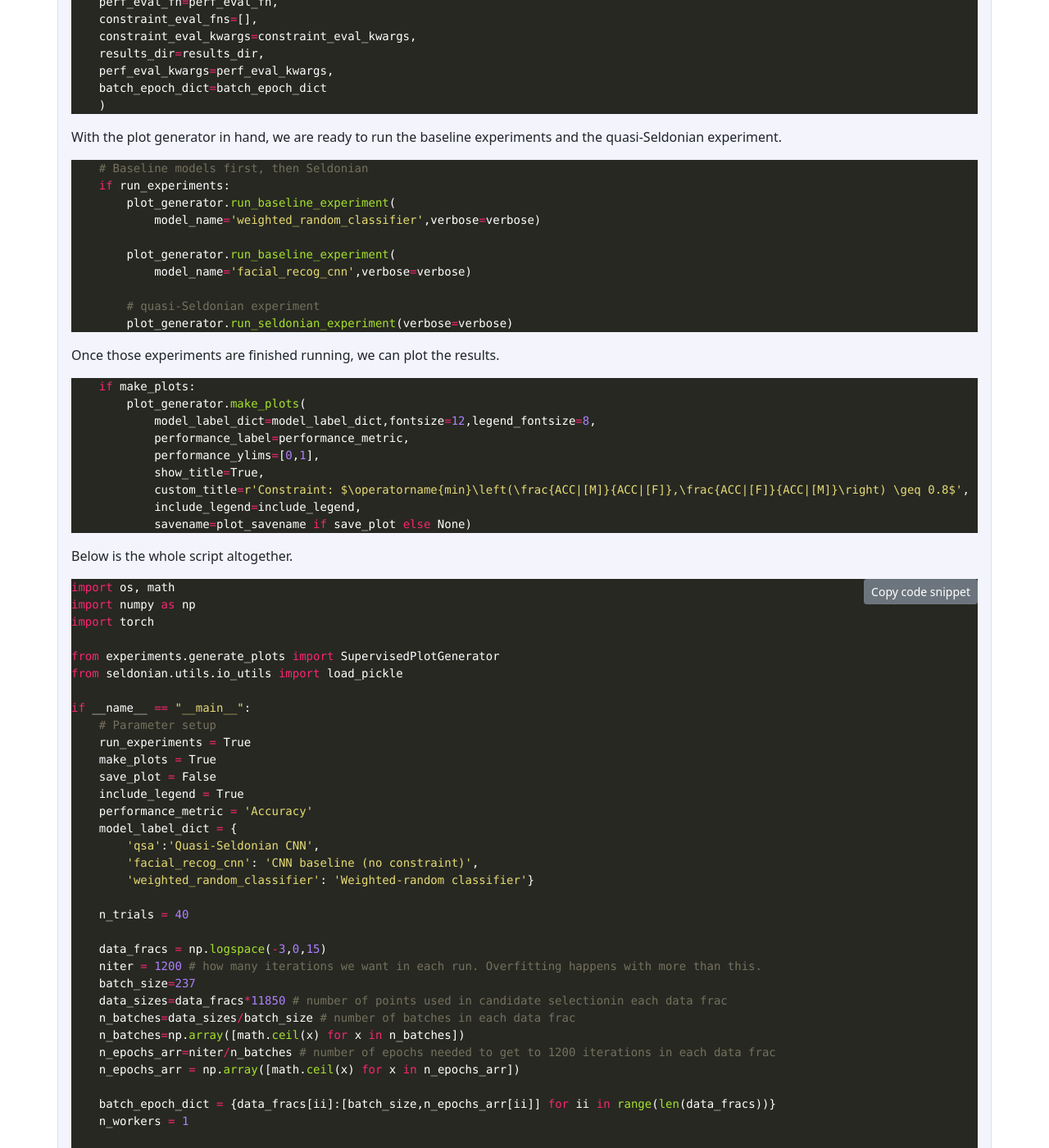
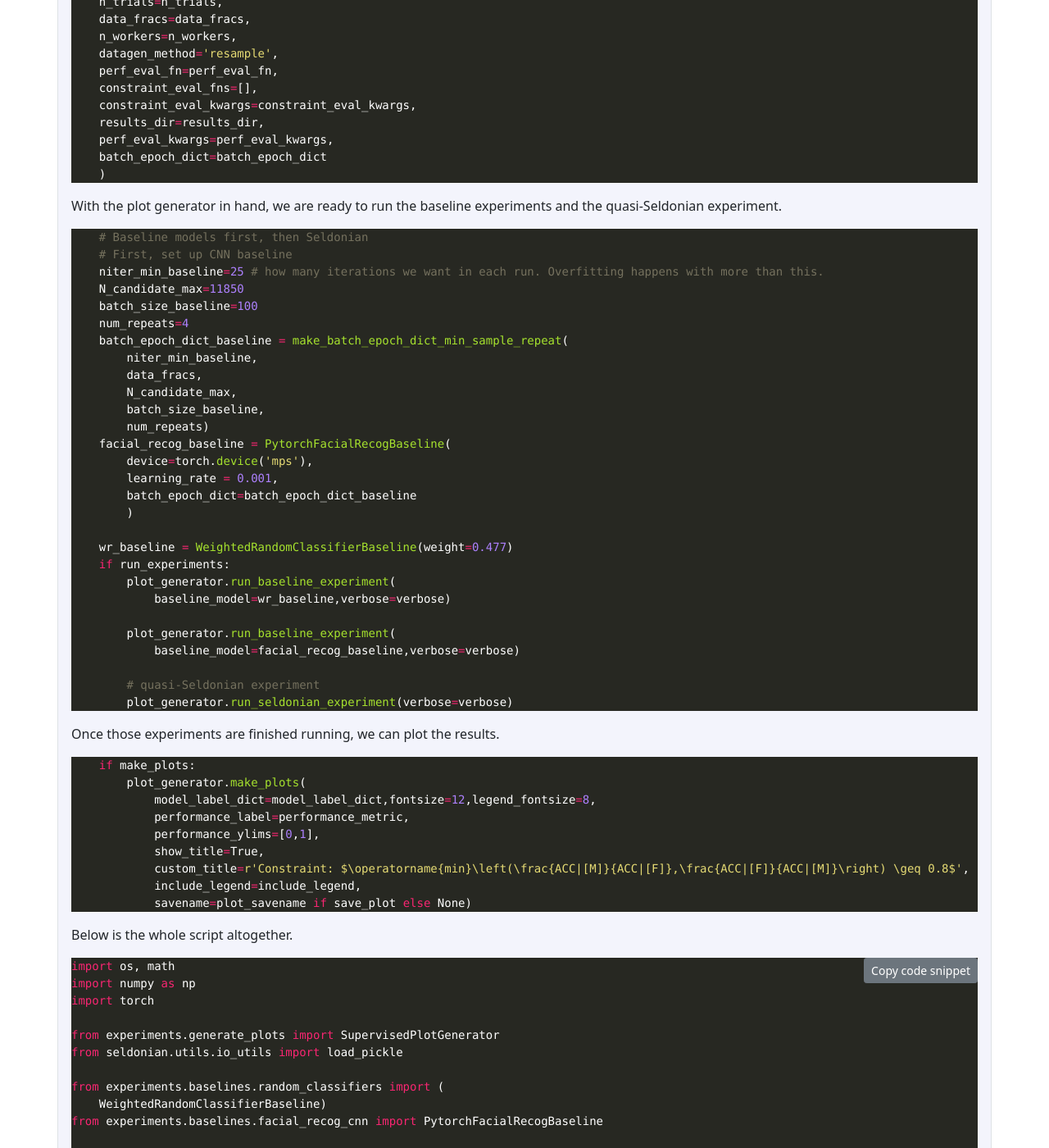
Before and after one commit to seldonian-framework/Tutorials, a Jekyll site: the page built from examples/facial_recognition.md, in a window 1280 px wide and 1400 px high, scrolled down 10370 px. Shown: the whole window at 82% size. Built offline with Jekyll 4.4.1, drawn with Linux system fonts in a browser that asks for light colours; nearby versions of some CDN libraries; formulas are drawn with MathJax 3; some of the changed text lies outside the part shown.

Commit message:
update tutorials/examples to use new experiment baseline syntax

```diff
--- a/examples/facial_recognition.md
+++ b/examples/facial_recognition.md
@@ -363,6 +363,10 @@ import torch
 
 from experiments.generate_plots import SupervisedPlotGenerator
 from seldonian.utils.io_utils import load_pickle
+
+from experiments.baselines.random_classifiers import (
+    WeightedRandomClassifierBaseline)
+from experiments.baselines.facial_recog_cnn import PytorchFacialRecogBaseline
 {% endhighlight python %}
 <p>
     We will use 40 trials and a log-spaced data fraction array between 0.001 and 1.0, containing 15 distinct values. We will fix the batch size at 237 so that for a data fraction of 1.0, the number of samples in each batch will be equal, i.e., the last batch will not be smaller than all of the other batches. Because the number of datapoints input to the models varies with data fraction, if we left the number of epochs constant, the number of total iterations of gradient descent/ascent would be much smaller for the smaller data fractions. To keep the number of iterations of gradient descent/ascent fixed at 1200, we determine the number of epochs needed at each data fraction to do this. The <code class="highlight">batch_epoch_dict</code> contains the batch sizes (fixed at 237) and number of epochs for each data fraction. We set the number of workers to 1 in this case because on the machine we ran this we only had access to a single GPU.
@@ -467,12 +471,30 @@ plot_generator = SupervisedPlotGenerator(
 </p>
 {% highlight python %}
     # Baseline models first, then Seldonian
+    # First, set up CNN baseline
+    niter_min_baseline=25 # how many iterations we want in each run. Overfitting happens with more than this.
+    N_candidate_max=11850
+    batch_size_baseline=100
+    num_repeats=4
+    batch_epoch_dict_baseline = make_batch_epoch_dict_min_sample_repeat(
+        niter_min_baseline,
+        data_fracs,
+        N_candidate_max,
+        batch_size_baseline,
+        num_repeats)
+    facial_recog_baseline = PytorchFacialRecogBaseline(
+        device=torch.device('mps'),
+        learning_rate = 0.001,
+        batch_epoch_dict=batch_epoch_dict_baseline
+        )
+
+    wr_baseline = WeightedRandomClassifierBaseline(weight=0.477)
     if run_experiments:
         plot_generator.run_baseline_experiment(
-            model_name='weighted_random_classifier',verbose=verbose)
+            baseline_model=wr_baseline,verbose=verbose)
 
         plot_generator.run_baseline_experiment(
-            model_name='facial_recog_cnn',verbose=verbose)
+            baseline_model=facial_recog_baseline,verbose=verbose)
 
         # quasi-Seldonian experiment
         plot_generator.run_seldonian_experiment(verbose=verbose)
@@ -506,6 +528,10 @@ import torch
 
 from experiments.generate_plots import SupervisedPlotGenerator
 from seldonian.utils.io_utils import load_pickle
+
+from experiments.baselines.random_classifiers import (
+    WeightedRandomClassifierBaseline)
+from experiments.baselines.facial_recog_cnn import PytorchFacialRecogBaseline
 
 if __name__ == "__main__":
     # Parameter setup
@@ -581,16 +607,33 @@ if __name__ == "__main__":
         )
 
     # Baseline models first, then Seldonian
+    # First, set up CNN baseline
+    niter_min_baseline=25 # how many iterations we want in each run. Overfitting happens with more than this.
+    N_candidate_max=11850
+    batch_size_baseline=100
+    num_repeats=4
+    batch_epoch_dict_baseline = make_batch_epoch_dict_min_sample_repeat(
+        niter_min_baseline,
+        data_fracs,
+        N_candidate_max,
+        batch_size_baseline,
+        num_repeats)
+    facial_recog_baseline = PytorchFacialRecogBaseline(
+        device=torch.device('mps'),
+        learning_rate = 0.001,
+        batch_epoch_dict=batch_epoch_dict_baseline
+        )
+
+    wr_baseline = WeightedRandomClassifierBaseline(weight=0.477)
     if run_experiments:
         plot_generator.run_baseline_experiment(
-            model_name='weighted_random_classifier',verbose=verbose)
+            baseline_model=wr_baseline,verbose=verbose)
 
         plot_generator.run_baseline_experiment(
-            model_name='facial_recog_cnn',verbose=verbose)
+            baseline_model=facial_recog_baseline,verbose=verbose)
 
         # quasi-Seldonian experiment
         plot_generator.run_seldonian_experiment(verbose=verbose)
-
     if make_plots:
         plot_generator.make_plots(
             model_label_dict=model_label_dict,fontsize=12,legend_fontsize=8,
```
Also changed, not shown: _tutorials/fair_loans_tutorial.md (+11 -6 lines), _tutorials/science_GPA_tutorial.md (+6 -2 lines).
